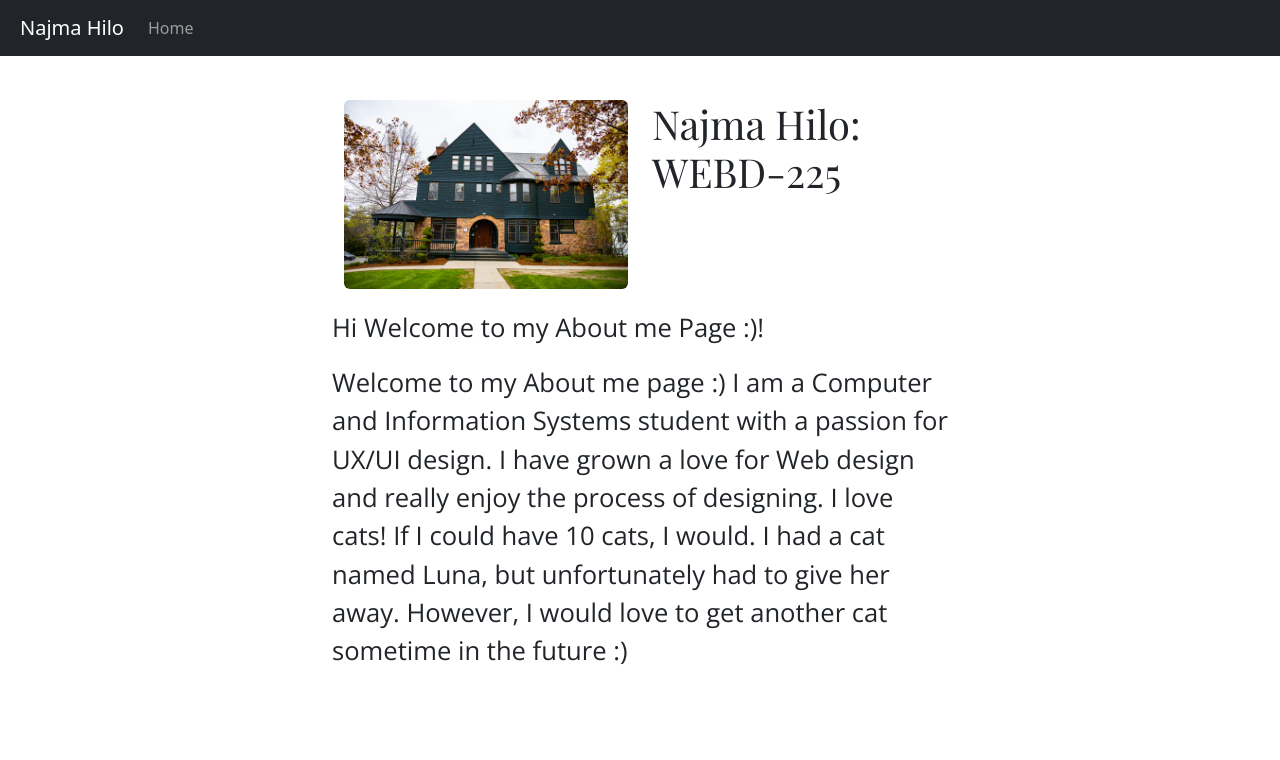
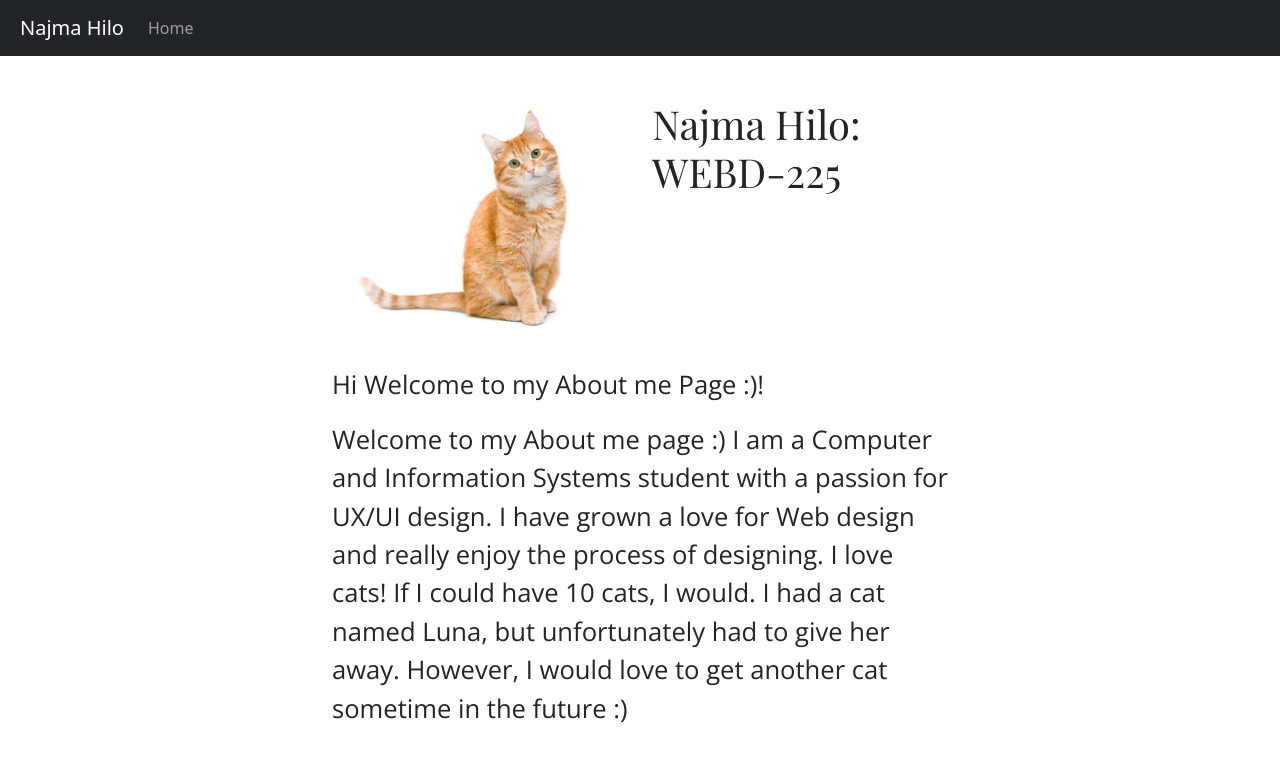
Before and after one commit to Najmaah/najmaah.github.io, a plain HTML site: page index.html in a window 1280 px wide. Drawn offline with nearby package versions, Linux system fonts and the light colour scheme.

Commit message:
Update index.html

```diff
--- a/index.html
+++ b/index.html
@@ -5,7 +5,7 @@
   <meta name="viewport" content="width=device-width, initial-scale=1, shrink-to-fit=no">
   <meta name="description" content="">
   <meta name="author" content="">
-  <title>Najma Hilo</title>
+  <title>About Najma Hilo</title>
   <link rel="canonical" href="https://getbootstrap.com/docs/4.0/examples/starter-template/">
   <!-- Bootstrap core CSS -->
   <link href="css/styles.css" rel="stylesheet">
@@ -33,7 +33,7 @@
   <div class="container home_2col">
     <div class="row">
       <div class="col">
-        <img src="images/house.jpg" class="rounded d-block dibley" alt="...">
+        <img src="images/istockphoto-1443562748-612x612.jpeg" class="rounded d-block dibley" alt="...">
       </div>
       <div class="col">
         <h1>Najma Hilo: WEBD-225</h1>
```
